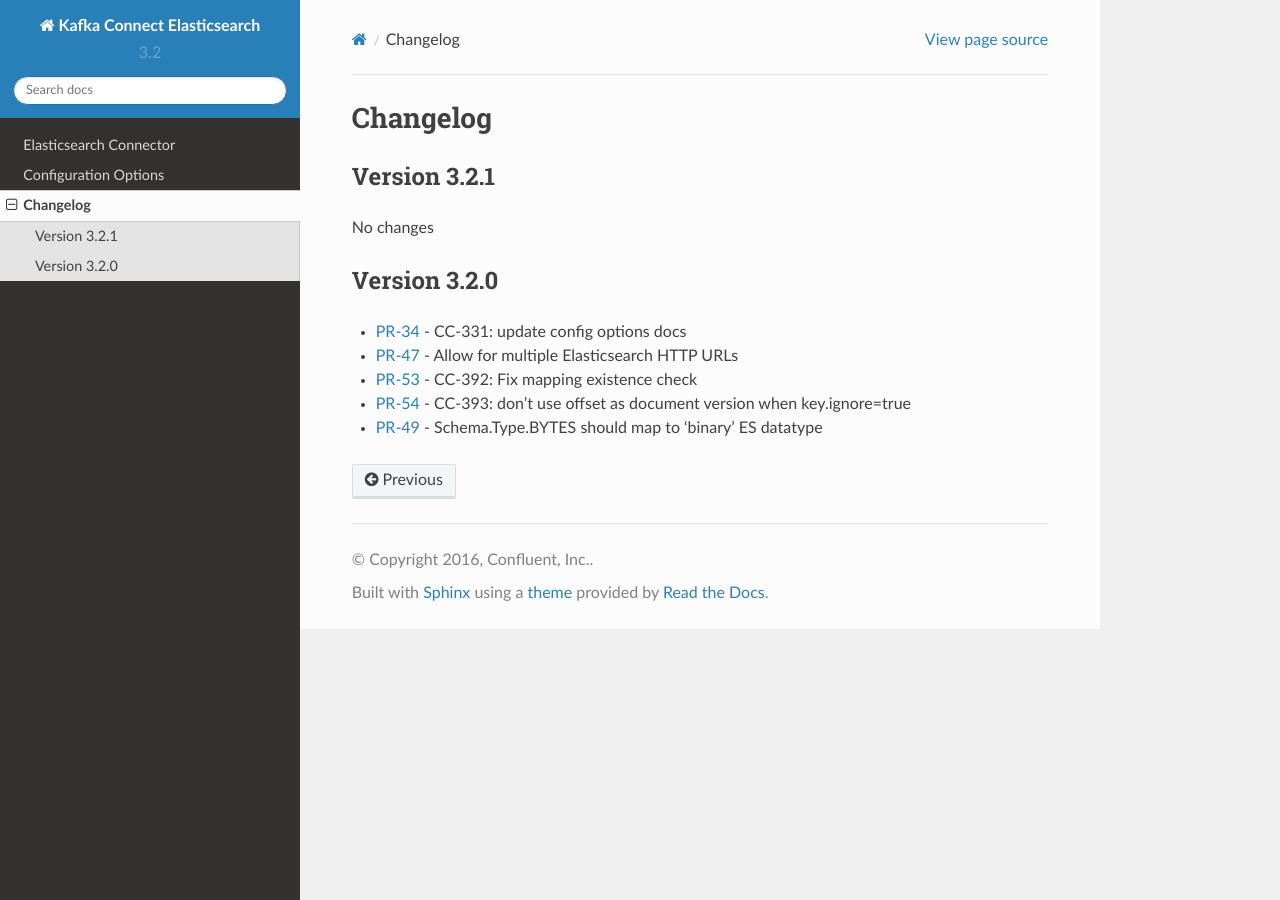
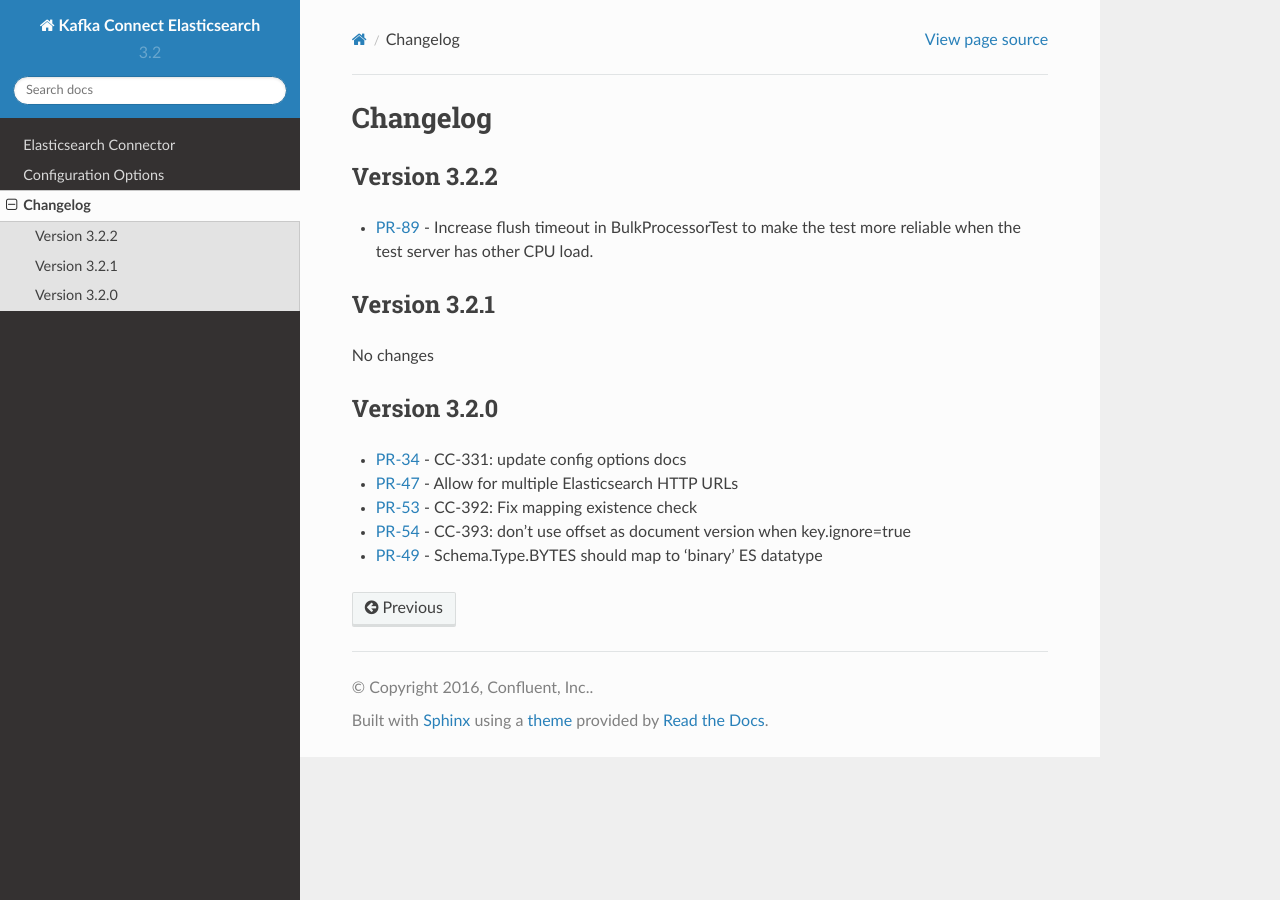
Before and after one commit to confluentinc/kafka-connect-elasticsearch, a Sphinx documentation site: the page built from docs/changelog.rst, in a window 1280 px wide. Built offline with Sphinx 7.4.7 and the Read the Docs theme 2.0.0, drawn with Linux system fonts in a browser that asks for light colours.

Commit message:
Add 3.2.2 changelog

```diff
--- a/docs/changelog.rst
+++ b/docs/changelog.rst
@@ -2,6 +2,11 @@
 
 Changelog
 =========
+
+Version 3.2.2
+-------------
+
+* `PR-89 <https://github.com/confluentinc/kafka-connect-elasticsearch/pull/89>`_ - Increase flush timeout in BulkProcessorTest to make the test more reliable when the test server has other CPU load.
 
 Version 3.2.1
 -------------
```
